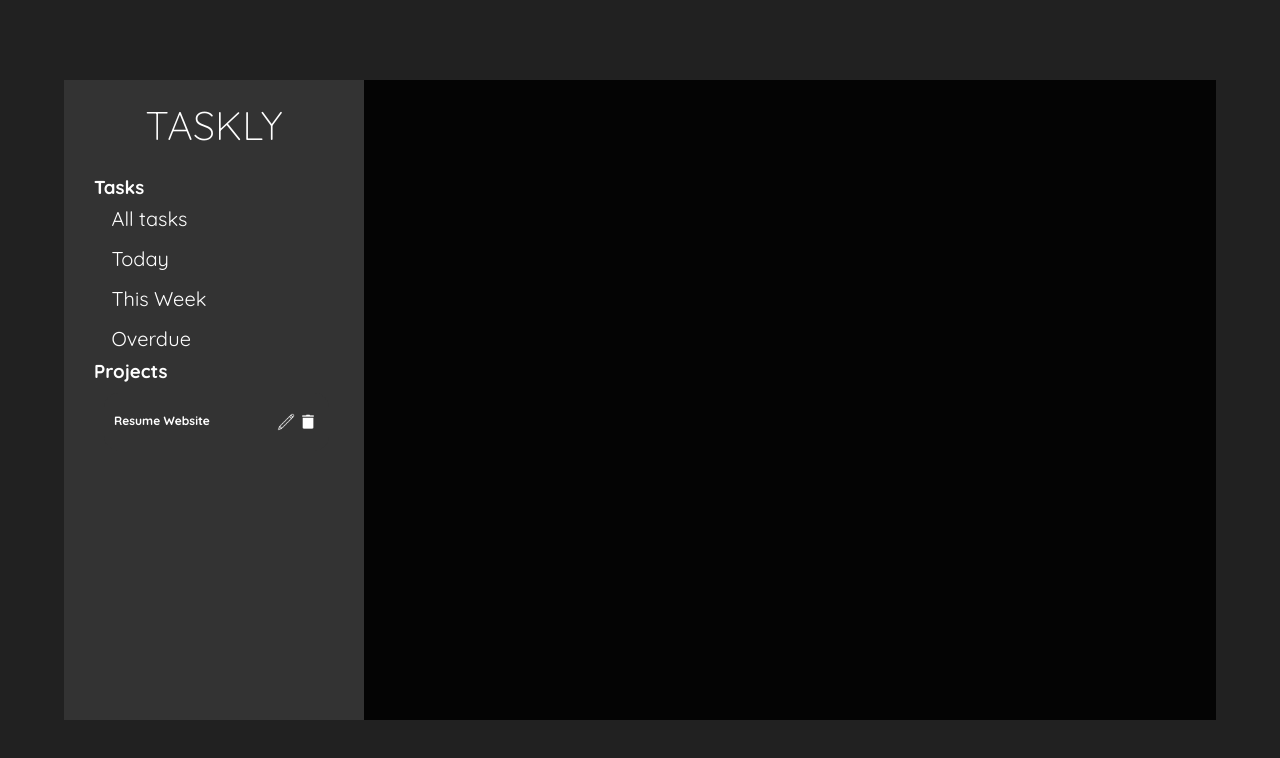
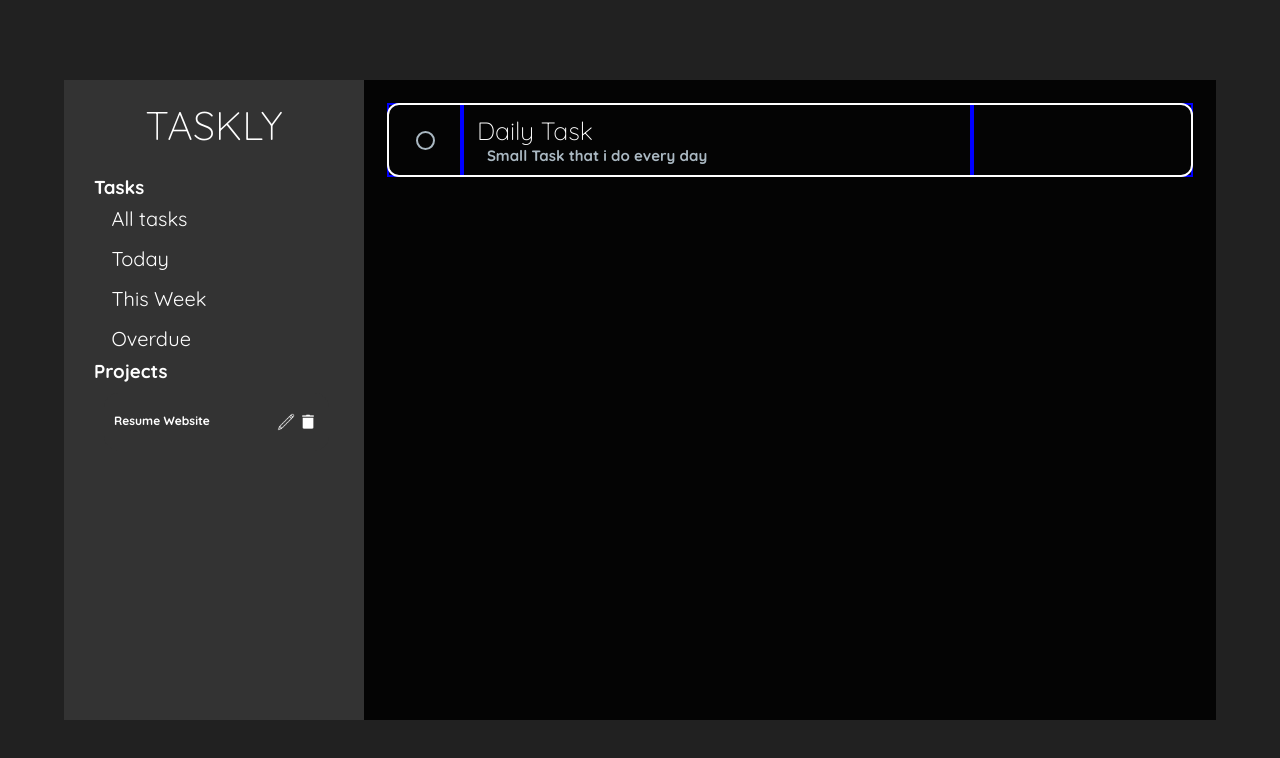
Before and after one commit to daanniill/todo-list, a website built with webpack: page src/template.html in a window 1280 px wide. Built offline with nearby package versions, Linux system fonts and the light colour scheme; a web font is replaced by a local one.

Commit message:
added animations to edit and delete icons also working on basic layout of reminder cards

```diff
--- a/src/index.js
+++ b/src/index.js
@@ -1 +1,2 @@
 import "./styles.css"
+import "./reminders.css"
--- /dev/null
+++ b/src/reminders.css
@@ -0,0 +1,57 @@
+/* BOARD */
+
+#board {
+    display: grid;
+    grid-template-columns: 1;
+    padding: 25px;
+    font-family: "Quicksand", sans-serif;
+}
+
+/* REMINDER CARDS */
+
+.card {
+    width: 100%;
+    outline: 2px solid white;
+    height: 70px;
+    border-radius: 10px;
+    display: grid;
+    grid-template-columns: 1fr 7fr 3fr;
+    color: var(--secondary_color);
+}
+
+.card > :first-child {
+    display: flex;
+    justify-content: center;
+    align-items: center;
+    flex-direction: column;
+}
+
+.card > div {
+    outline: 2px solid blue;
+}
+
+.description {
+    padding: 0 10px 0 20px;
+    display: flex;
+    justify-content: center;
+    flex-direction: column;
+}
+
+.description h1 {
+    font-size: 25px;
+    font-weight: lighter;
+    transform: translateX(-5px);
+}
+
+.description h4{
+    color: var(--text_secondary);
+    font-size: 15px;
+    transform: translateX(5px);
+}
+
+.check {
+    width: 15px;
+    height: 15px;
+    border-radius: 100%;
+    outline: 2px solid var(--text_secondary);
+}
--- a/src/styles.css
+++ b/src/styles.css
@@ -54,7 +54,7 @@ header {
 
 /* SIDEBAR */
 
-h1 {
+#sidebar h1 {
     display: flex;
     flex-direction: column;
     align-items: center;
@@ -134,6 +134,11 @@ a:focus {
     filter: invert(1);
 }
 
+.proj_side img:hover {
+    height: 22px;
+    margin: -2px 2px -2px 2px;
+}
+
 
 .proj_side h4{
     font-size: 12px;
@@ -149,6 +154,7 @@ a:focus {
 .proj_side img {
     height: 18px;
     margin: 0 2px 0 2px;
+    transition: 0.25s;
 }
 
 #control_side {
--- a/src/template.html
+++ b/src/template.html
@@ -32,7 +32,19 @@
                         <img id="delete_icon" src="./assets/delete.png">
                     </div>
                 </div>
+            </div>
+        </div>
 
+        <div id="board">
+            <div class="card">
+                <div>
+                    <div class="check"></div>
+                </div>
+                <div class="description">
+                    <h1>Daily Task</h1>
+                    <h4>Small Task that i do every day</h4>
+                </div>
+                <div class="priority"></div>
             </div>
         </div>
     </main>
```
